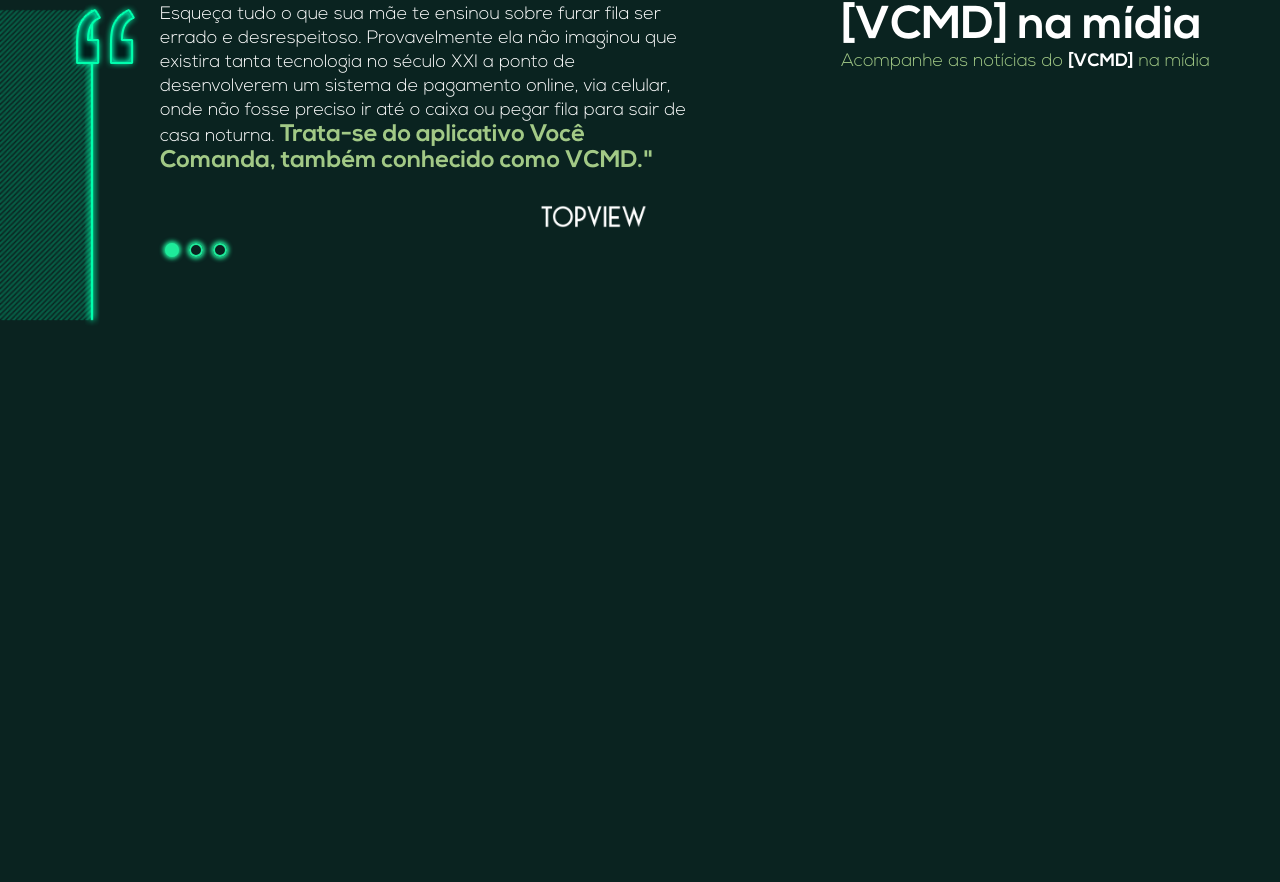
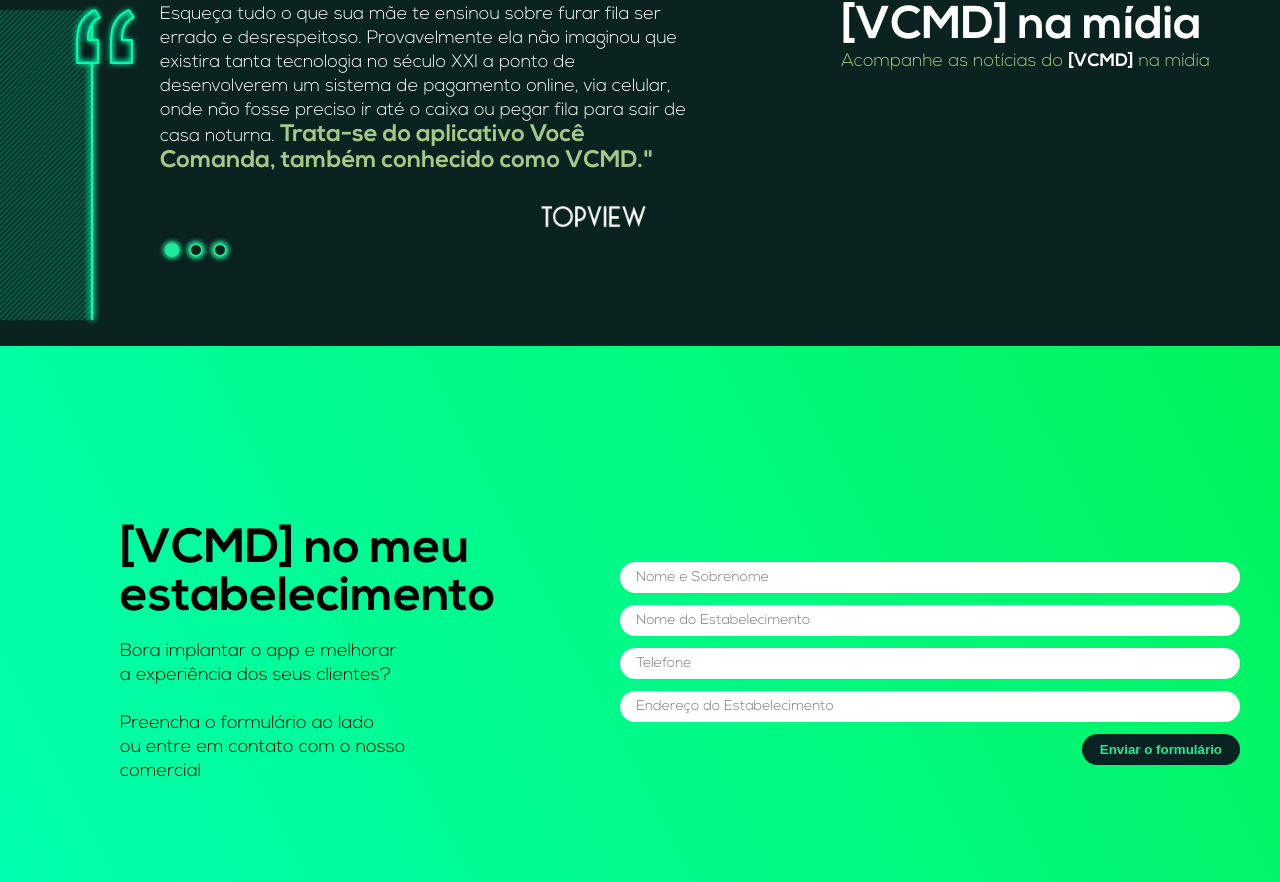
Before and after one commit to PatrickO98/VCMD, a website: page development/index.html in a window 1280 px wide. Shown: the part 1913-2795 px from the top of the page. Before the commit the page ends 2259 px from the top, so only its background shows below. Drawn offline with nearby package versions, Linux system fonts and the light colour scheme; files that its build step writes are made by us from their sources; files whose address does not match are found by name.

Commit message:
Add #implantarapp content and style

```diff
--- a/development/index.html
+++ b/development/index.html
@@ -141,7 +141,32 @@
                 </div>
             </div>
         </section>
-        <section id="implantarapp"></section>
+        <section id="implantarapp">
+            <div class="container">
+                <div class="content">
+                    <div class="text">
+                        <h2>[VCMD] no meu
+                        estabelecimento</h2>
+                        <p>Bora implantar o app e melhorar
+                        a experiência dos seus clientes?
+
+                        Preencha o formulário ao lado
+                        ou entre em contato com o nosso
+                        comercial
+                        </p>
+                    </div>
+                    <div class="form">
+                        <form action="">
+                            <input type="text" placeholder="Nome e Sobrenome">
+                            <input type="text" placeholder="Nome do Estabelecimento">
+                            <input type="tel" placeholder="Telefone">
+                            <input type="text" placeholder="Endereço do Estabelecimento">
+                            <button class="btn btn--dark-green">Enviar o formulário</button>
+                        </form>
+                    </div>
+                </div>
+            </div>
+        </section>
         <section id="contato"></section>
     </main>
 
--- a/development/sass/style.scss
+++ b/development/sass/style.scss
@@ -44,6 +44,7 @@
     padding: 8px 18px;
     font-weight: bold !important;
     border-radius: 25px;
+    cursor: pointer;
 
     &--transparent {
         background: transparent;
@@ -324,4 +325,56 @@
             }
         }
     }
+
+    section#implantarapp {
+        background-image: -moz-linear-gradient( 27deg, rgb(0,255,176) 0%, rgb(0,243,91) 100%);
+        background-image: -webkit-linear-gradient( 27deg, rgb(0,255,176) 0%, rgb(0,243,91) 100%);
+        background-image: -ms-linear-gradient( 27deg, rgb(0,255,176) 0%, rgb(0,243,91) 100%);
+
+        .content {
+            padding: 180px 0 80px 80px;
+            display: flex;
+            align-items: center;
+            justify-content: space-between;
+
+            .text {
+                h2 {
+                    font-weight: bold;
+                    font-size: 48px;
+                    margin: 0;
+                }
+            }
+
+            .form {
+                form {
+                    width: 100%;
+                    display: flex;
+                    flex-wrap: wrap;
+                    justify-content: flex-end;
+
+                    input {
+                        width: 100%;
+                        padding: 8px 16px;
+                        border-radius: 25px;
+                        background-color: #fff;
+                        border: none;
+                        font-family: 'Nexa';
+                        font-weight: 300;
+                        font-size: 14px;
+                        margin-bottom: 12px;
+
+                        &:focus {
+                            outline: none;
+                        }
+                    }
+
+                    button {
+                        border: none;
+                        float: right;
+                        margin: 0;
+                    }
+                }
+            }
+        }
+    }
 }
```
